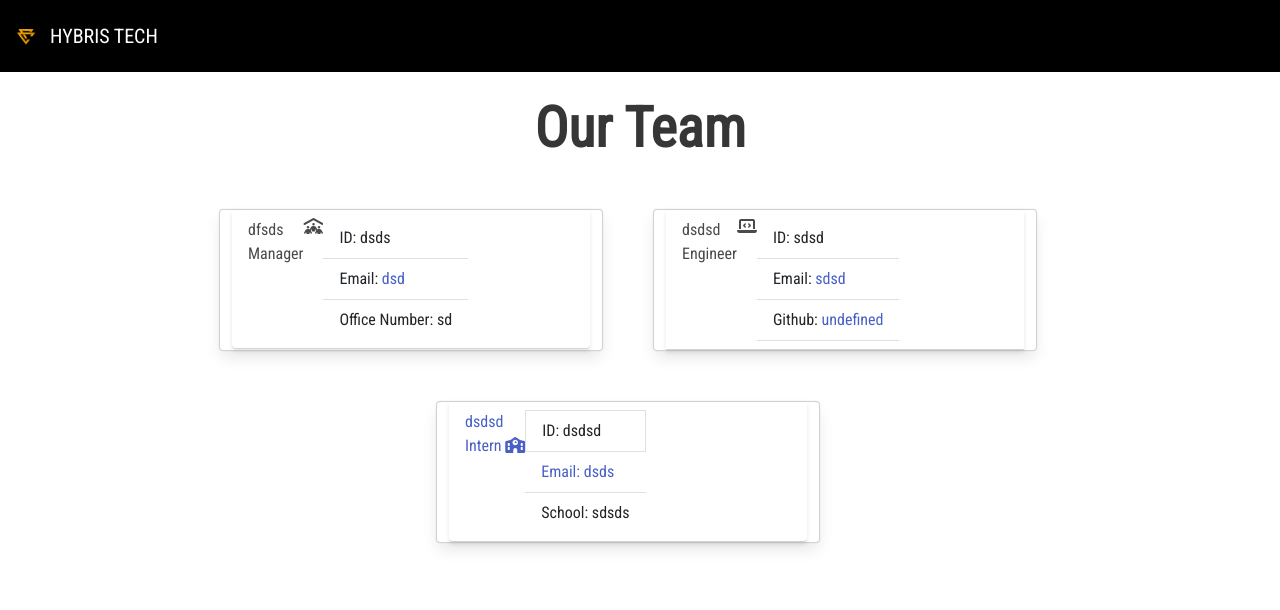
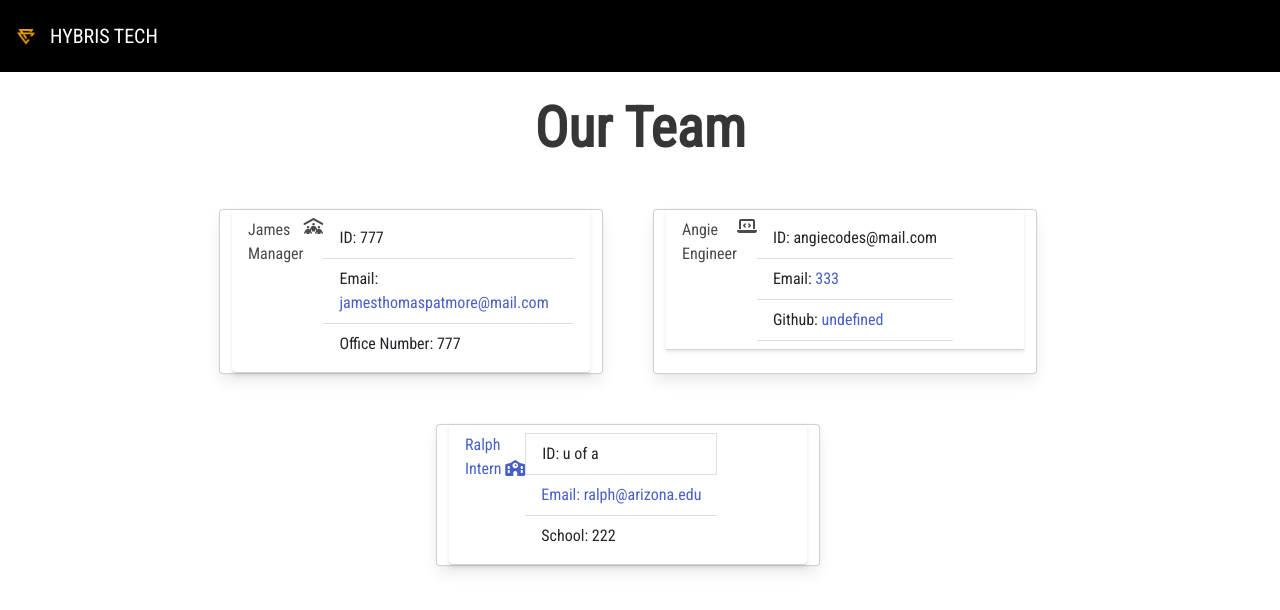
Before and after one commit to jamestpatmore/OOP-TeamProfileGenerator, a website: page Develop/output/team.html in a window 1280 px wide. Drawn offline with nearby package versions, Linux system fonts and the light colour scheme.

Commit message:
final push//readMe

```diff
--- a/Develop/output/team.html
+++ b/Develop/output/team.html
@@ -31,25 +31,25 @@
 
       <div class="card" style="width: 24rem;">
         <div class="card-header">
-            dfsds </br>
+            James  </br>
             Manager
             <i class="fa-solid fa-people-roof"></i>
             <ul class="list-group list-group-flush">
-                <li class="list-group-item"> ID: dsds</li>
-                <li class="list-group-item"> Email: <span id="email"><a href="mailto:dsd">dsd</a></span></li>
-                <li class="list-group-item"> Office Number: sd</li>
+                <li class="list-group-item"> ID: 777</li>
+                <li class="list-group-item"> Email: <span id="email"><a href="mailto:jamesthomaspatmore@mail.com">jamesthomaspatmore@mail.com</a></span></li>
+                <li class="list-group-item"> Office Number: 777</li>
             </ul>
         </div>
       </div>
 
         <div class="card" style="width: 24rem;">
         <div class="card-header">
-            dsdsd </br>
+            Angie </br>
             Engineer
             <i class="fa-solid fa-laptop-code"></i>
             <ul class="list-group list-group-flush">
-                <li class="list-group-item"> ID: sdsd</li>
-                <li class="list-group-item"> Email: <span id="email"><a href="mailto:sdsd">sdsd</a></span></li>
+                <li class="list-group-item"> ID: angiecodes@mail.com</li>
+                <li class="list-group-item"> Email: <span id="email"><a href="mailto:333">333</a></span></li>
                 <li class="list-group-item"> Github: <a target="_blank" href="https://github.com/undefined">undefined</li>
             </ul>
         </div>
@@ -58,13 +58,13 @@
 
         <div class="card" style="width: 24rem;">
         <div class="card-header">
-            dsdsd </br>
+            Ralph </br>
             Intern
             <i class="fa-solid fa-school"></i>
             <ul class="list-group list-group-flush">
-                <li class="list-group-item"> ID: dsdsd</li>
-                <li class="list-group-item"> Email: <span id="email"><a href="mailto:dsds">dsds</a></span></li>
-                <li class="list-group-item"> School: sdsds</li>
+                <li class="list-group-item"> ID: u of a </li>
+                <li class="list-group-item"> Email: <span id="email"><a href="mailto:ralph@arizona.edu">ralph@arizona.edu</a></span></li>
+                <li class="list-group-item"> School: 222</li>
             </ul>
         </div>
       </div>
```
Also changed, not shown: Develop/dist/images/oopss.png (added), README.md.
